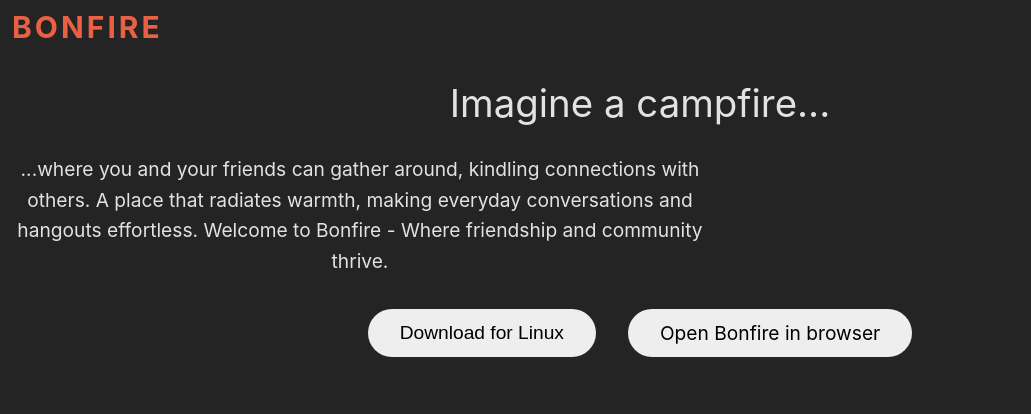
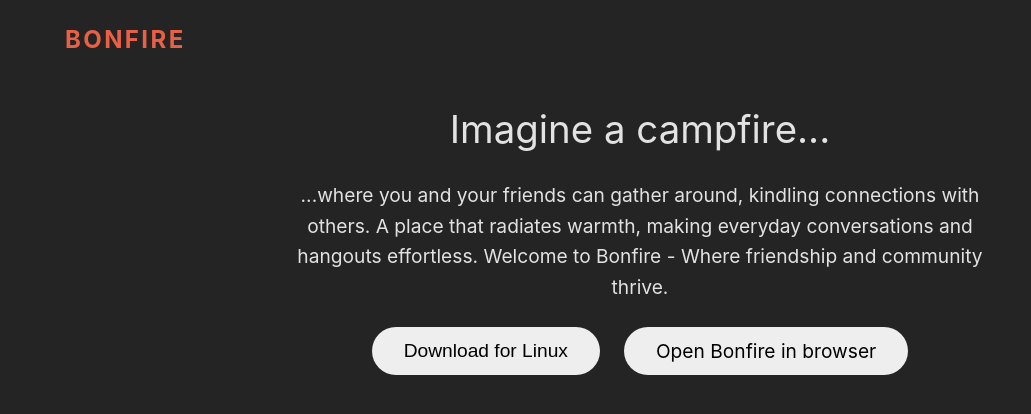
Before and after one commit to wiktor-falek/bonfire, a Vue app in the folder apps/frontend/: page / in a window 1280 px wide. Shown: the top 414 px of the page, without its empty margins (0-1031 px from the left). Built offline with nearby package versions, Linux system fonts and the light colour scheme; what @tanstack/vue-query would draw is missing.

Commit message:
landing page stuff, wrap buttons

```diff
--- a/apps/frontend/src/components/Logo.vue
+++ b/apps/frontend/src/components/Logo.vue
@@ -1,20 +1,21 @@
 <template>
-  <div class="logo">
+  <a class="logo" href="/">
     <img class="logo__image" src="" />
     <p class="logo__brand">Bonfire</p>
-  </div>
+  </a>
 </template>
 
 <style scoped>
 .logo {
   display: flex;
+  user-select: none;
 }
 .logo__brand {
   display: block;
   line-height: 1em;
   padding: 0;
   margin: 0;
-  font-size: 30px;
+  font-size: 24px;
   letter-spacing: 0.1em;
   color: #e96045;
   text-transform: uppercase;
--- a/apps/frontend/src/views/Landing.vue
+++ b/apps/frontend/src/views/Landing.vue
@@ -7,12 +7,13 @@
     <Logo />
   </header>
   <main>
+    <section class="hero">
       <h1>Imagine a campfire...</h1>
       <h2>
-      ...where you and your friends can gather around, kindling connections with
-      others. A place that radiates warmth, making everyday conversations and
-      hangouts effortless. Welcome to Bonfire - Where friendship and community
-      thrive.
+        ...where you and your friends can gather around, kindling connections
+        with others. A place that radiates warmth, making everyday conversations
+        and hangouts effortless. Welcome to Bonfire - Where friendship and
+        community thrive.
       </h2>
 
       <div class="buttons">
@@ -21,14 +22,27 @@
           >Open Bonfire in browser</RouterLink
         >
       </div>
+    </section>
   </main>
 </template>
 
 <style scoped>
+main,
 header {
-  padding: 12px;
+  padding: 0 25px;
+  box-sizing: border-box;
+}
+.hero {
+  max-width: 720px;
+  margin: auto;
+}
+
+header {
+  height: 80px;
   display: flex;
   align-items: center;
+  margin: auto;
+  max-width: 1200px;
 }
 
 h1 {
@@ -46,10 +60,13 @@
 
 .buttons {
   display: flex;
-  justify-content: center;
-  gap: 2rem;
-  margin-top: 2rem;
+  flex-wrap: wrap;
+  width: fit-content;
+  margin: auto;
+  gap: 24px;
+  margin-top: 24px;
 }
+
 .button {
   padding: 12px 32px;
   border-radius: 30px;
```
Lines whose indentation alone changed are shown as unchanged.
